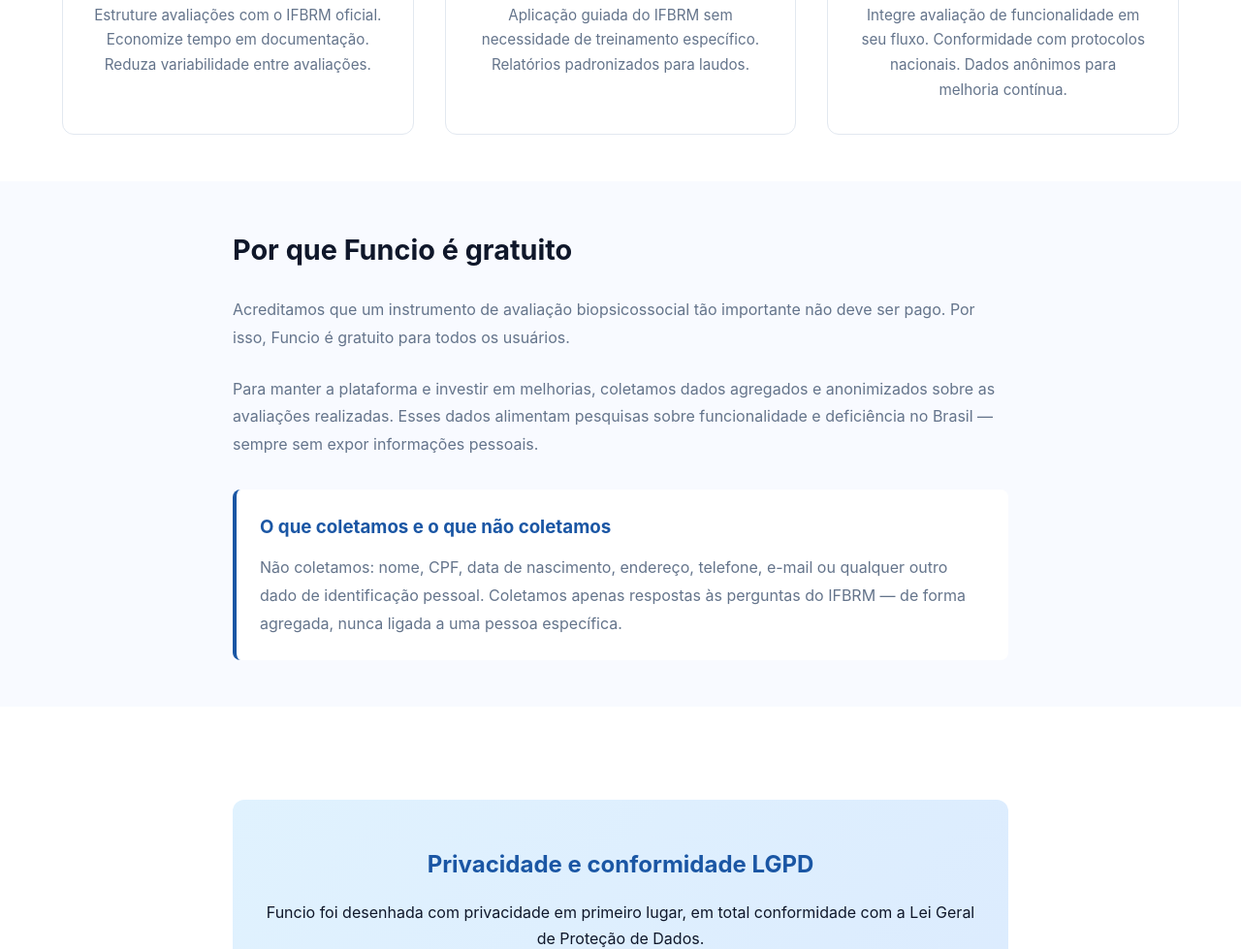
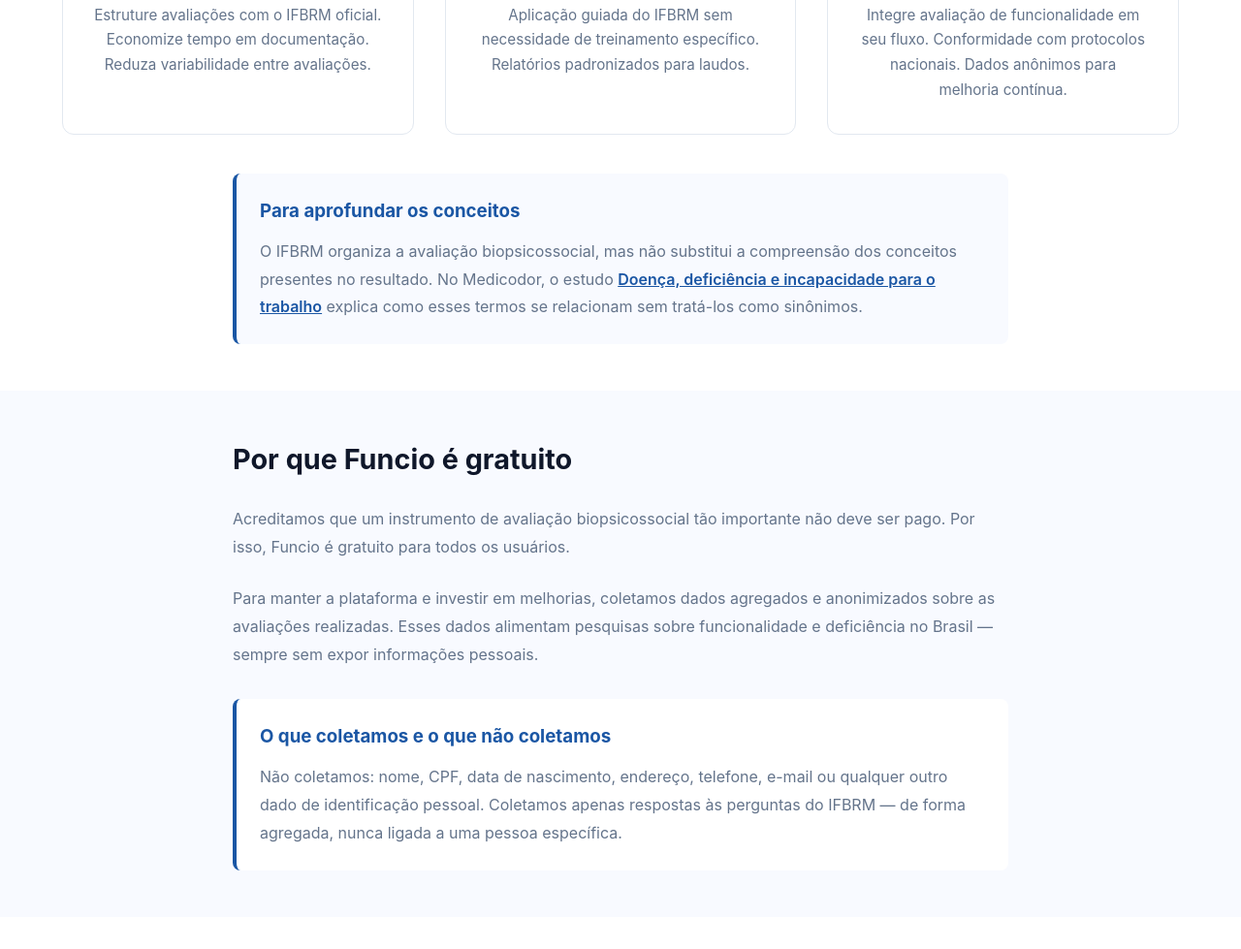
Before and after one commit to eugene-cyber-lab/funcio, a plain HTML site: page index.html in a window 1280 px wide. Shown: the part 1611-2590 px from the top of the page at 97% size. Drawn offline with Linux system fonts and the light colour scheme.

Commit message:
feat(seo): link Funcio to Medicodor study

```diff
--- a/index.html
+++ b/index.html
@@ -311,6 +311,30 @@
       line-height: 1.7;
     }
 
+    .related-resource {
+      max-width: 800px;
+      margin: 2.5rem auto 0;
+      padding: 1.5rem;
+      background: var(--light-bg);
+      border-left: 4px solid var(--primary);
+      border-radius: 0.5rem;
+    }
+
+    .related-resource h3 {
+      color: var(--primary);
+      margin-bottom: 0.75rem;
+    }
+
+    .related-resource p {
+      color: var(--text-muted);
+      line-height: 1.8;
+    }
+
+    .related-resource a {
+      color: var(--primary);
+      font-weight: 600;
+    }
+
     /* Por que gratuito */
     .why-free {
       background: var(--light-bg);
@@ -594,6 +618,10 @@
           <p>Integre avaliação de funcionalidade em seu fluxo. Conformidade com protocolos nacionais. Dados anônimos para melhoria contínua.</p>
         </div>
       </div>
+      <div class="related-resource">
+        <h3>Para aprofundar os conceitos</h3>
+        <p>O IFBRM organiza a avaliação biopsicossocial, mas não substitui a compreensão dos conceitos presentes no resultado. No Medicodor, o estudo <a href="https://medicodor.com.br/estudos/doenca-deficiencia-incapacidade/">Doença, deficiência e incapacidade para o trabalho</a> explica como esses termos se relacionam sem tratá-los como sinônimos.</p>
+      </div>
     </section>
 
     <!-- Por que gratuito -->
```
